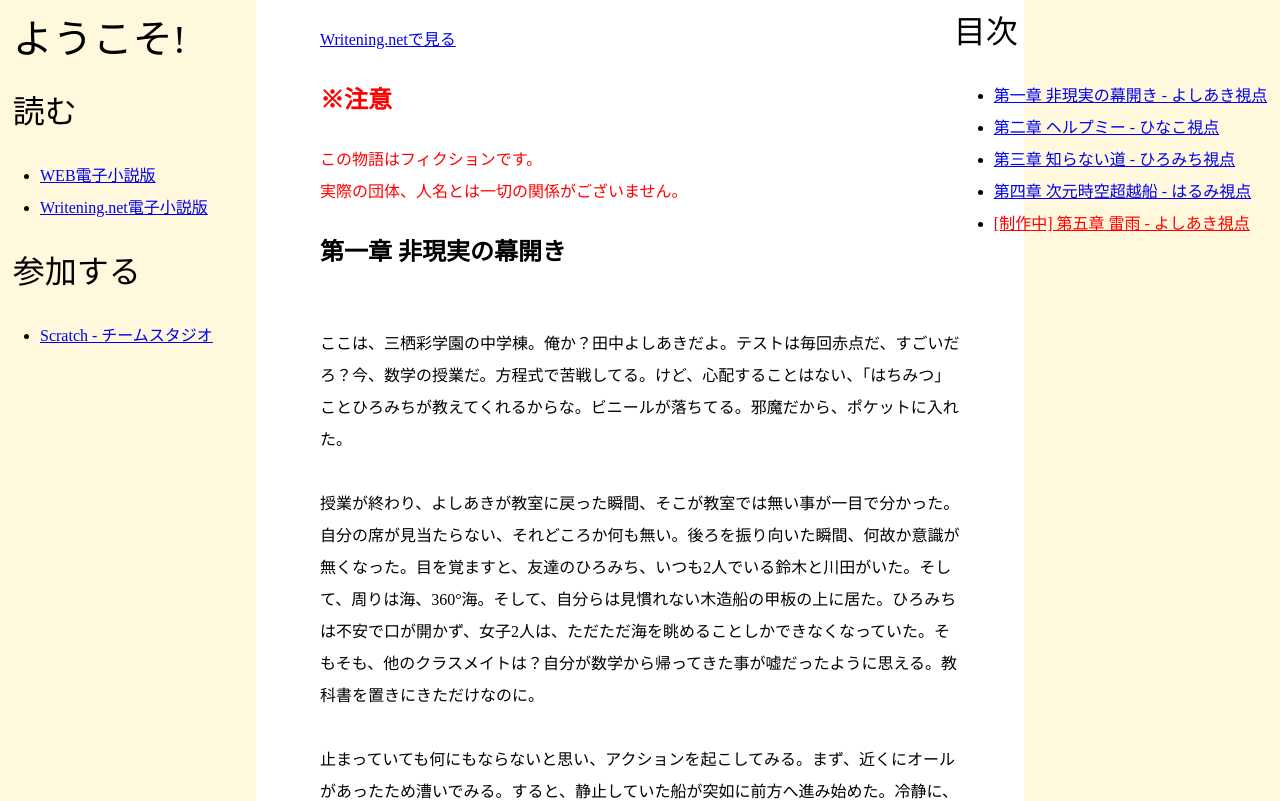
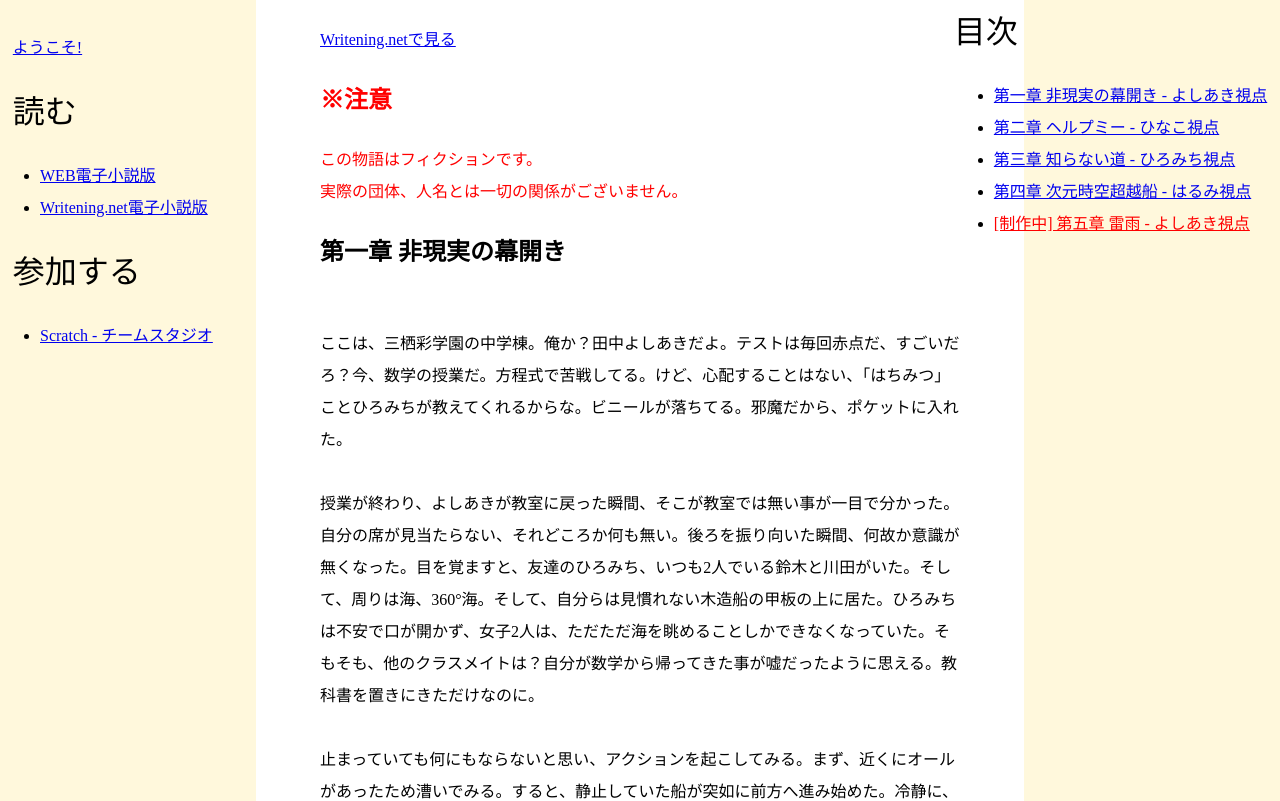
Before and after one commit to forestrharumaki/forestrharumaki.github.io, a plain HTML site: page novel.html in a window 1280 px wide. Shown: the top 801 px of the page. Drawn offline with Linux system fonts and the light colour scheme.

Commit message:
Update novel.html

```diff
--- a/novel.html
+++ b/novel.html
@@ -8,7 +8,7 @@
 
 <body>
     <div class="adside" style="left: 0;">
-        <span style="font-size: 2.5rem; margin-left: 1vw;">ようこそ!</span><br>
+        <span style="font-size: 2.5rem; margin-left: 1vw;"><a href="index.html">ようこそ!</a></span><br>
         <span style="font-size: 2rem; margin-left: 1vw;">読む</span>
         <ul>
             <li><a href="#">WEB電子小説版</a></li>
```
